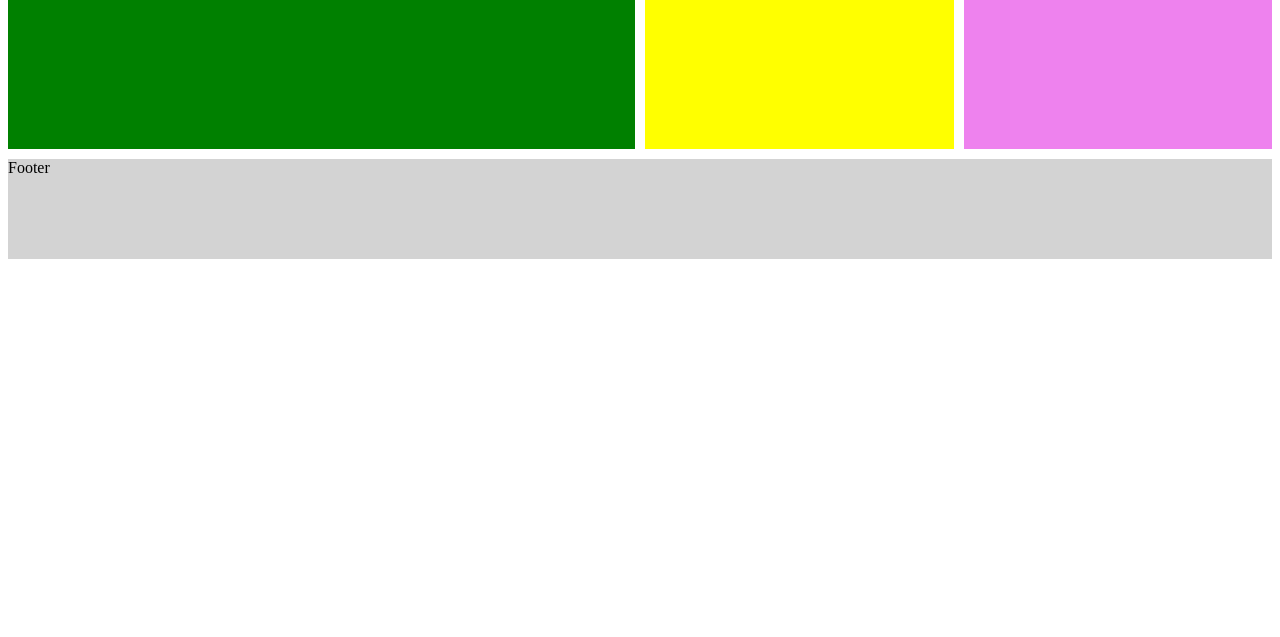
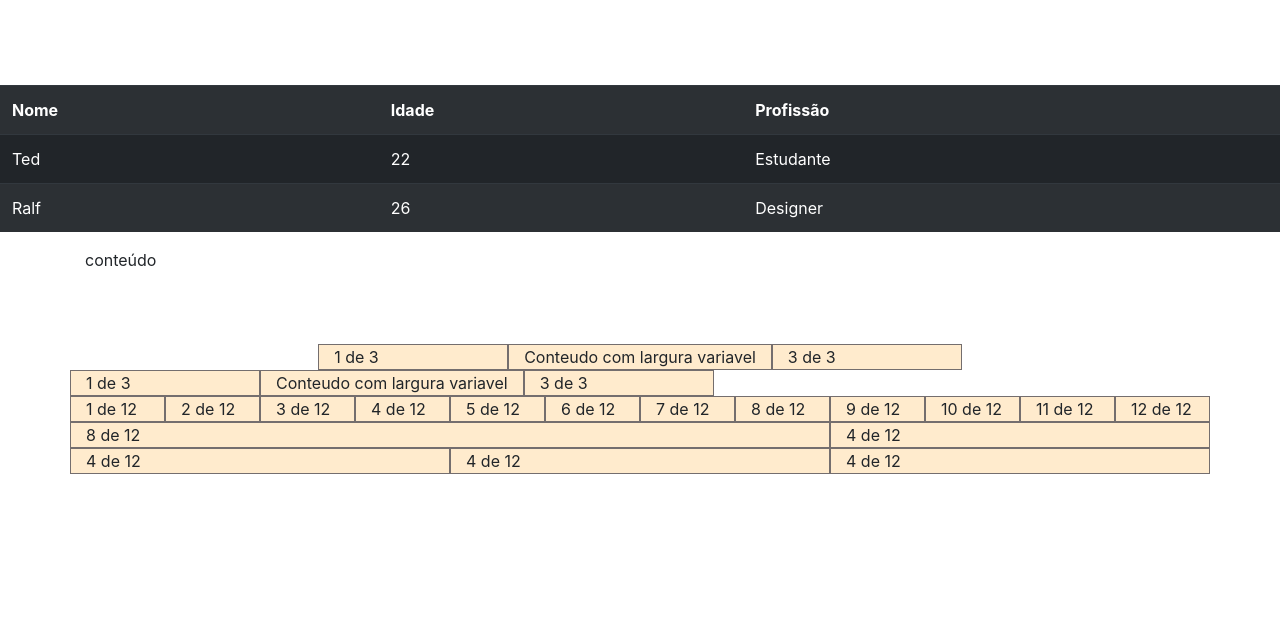
Before and after one commit to dav0fc/Anotacoes_aula_fiap, a plain HTML site: page FRONT-END_DESIGN/Lucas/index.html in a window 1280 px wide. Shown: the part 179-816 px from the top of the page. Drawn offline with nearby package versions, Linux system fonts and the light colour scheme.

Commit message:
Add files via upload

```diff
--- a/FRONT-END_DESIGN/Lucas/index.html
+++ b/FRONT-END_DESIGN/Lucas/index.html
@@ -6,6 +6,13 @@
     <title>Document</title>
     <link rel="stylesheet" href="style.css">
     <link rel="stylesheet" href="animation.css">
+    <link rel="stylesheet" href="https://stackpath.bootstrapcdn.com/bootstrap/4.1.3/css/bootstrap.min.css" integrity="sha384-MCw98/SFnGE8fJT3GXwEOngsV7Zt27NXFoaoApmYm81iuXoPkFOJwJ8ERdknLPMO" crossorigin="anonymous">
+    <style>
+        .col, .col-md-auto{
+            background-color: blanchedalmond;
+            border: 1px solid rgb(116,110,110);
+        }
+    </style>
 </head>
 <body>
     <!-- <div id="grad1">
@@ -84,12 +91,87 @@
         <section id="item5">item 5</section>
         <section id="item6">item 6</section>
     </div> -->
-    <div class="container">
+    <!-- <div class="container">
         <header>Header</header>
         <nav>Nav</nav>
         <main>Main</main>
         <aside>Aside</aside>
         <footer>Footer</footer>
+    </div> -->
+    <div class="container">
+        <h1>Título Principal</h1>
+        <p>Aqui vai o conteudo</p>
+    </div>
+    <div class="container-fluid">
+        <h1>Título Principal</h1>
+        <p>Aqui vai o conteudo</p>
+    </div>
+    <table class="table table-striped table-dark">
+        <tr>
+            <th>Nome</th>
+            <th>Idade</th>
+            <th>Profissão</th>
+        </tr>
+        <tr>
+            <td>Ted</td>
+            <td>22</td>
+            <td>Estudante</td>
+        </tr>
+        <tr>
+            <td>Ralf</td>
+            <td>26</td>
+            <td>Designer</td>
+        </tr>
+        <br>
+        <br>
+        <br>
+    </table>
+    <div class="container" >
+        <div class="row">
+            <div class="col-md-4 col-xs-6">conteúdo</div>
+        </div>
+    </div>
+    <br>
+    <br>
+    <br>
+    <div class="container">
+        <div class="row justify-content-md-center">
+            <div class="col col-lg-2">1 de 3</div>
+            <div class="col-md-auto">Conteudo com largura variavel</div>
+            <div class="col col-lg-2">3 de 3</div>
+        </div>
+    </div>
+    <div class="container">
+        <div class="row">
+            <div class="col col-lg-2">1 de 3</div>
+            <div class="col-md-auto">Conteudo com largura variavel</div>
+            <div class="col col-lg-2">3 de 3</div>
+        </div>
+    </div>
+    <div class="container">
+        <div class="row">
+            <div class="col col-md-1">1 de 12</div>
+            <div class="col col-md-1">2 de 12</div>
+            <div class="col col-md-1">3 de 12</div>
+            <div class="col col-md-1">4 de 12</div>
+            <div class="col col-md-1">5 de 12</div>
+            <div class="col col-md-1">6 de 12</div>
+            <div class="col col-md-1">7 de 12</div>
+            <div class="col col-md-1">8 de 12</div>
+            <div class="col col-md-1">9 de 12</div>
+            <div class="col col-md-1">10 de 12</div>
+            <div class="col col-md-1">11 de 12</div>
+            <div class="col col-md-1">12 de 12</div>
+        </div>
+        <div class="row">
+            <div class="col col-md-8">8 de 12</div>
+            <div class="col col-md-4">4 de 12</div>
+        </div>
+        <div class="row">
+            <div class="col col-md-4">4 de 12</div>
+            <div class="col col-md-4">4 de 12</div>
+            <div class="col col-md-4">4 de 12</div>
+        </div>
     </div>
 </body>
 </html>
--- a/FRONT-END_DESIGN/Lucas/style.css
+++ b/FRONT-END_DESIGN/Lucas/style.css
@@ -185,7 +185,7 @@ aside{
     grid-area: publicidade;
 } */
 
-.container{
+/* .container{
     display: grid;
     height: 100vh;
     grid-template-columns: 100px auto 100px;
@@ -228,4 +228,4 @@ footer{
         "footer footer footer footer";
     }
 
-}
+} */
```
